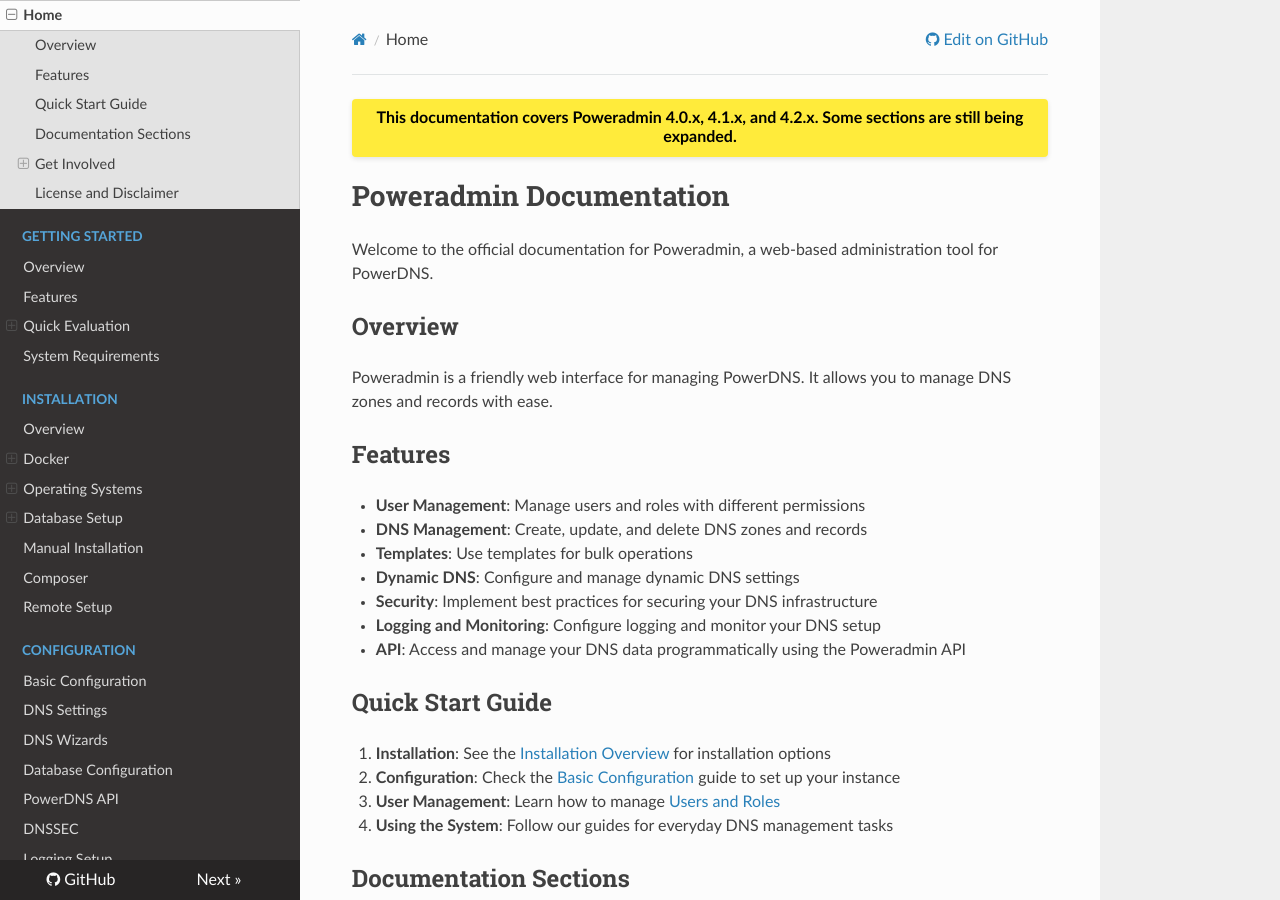
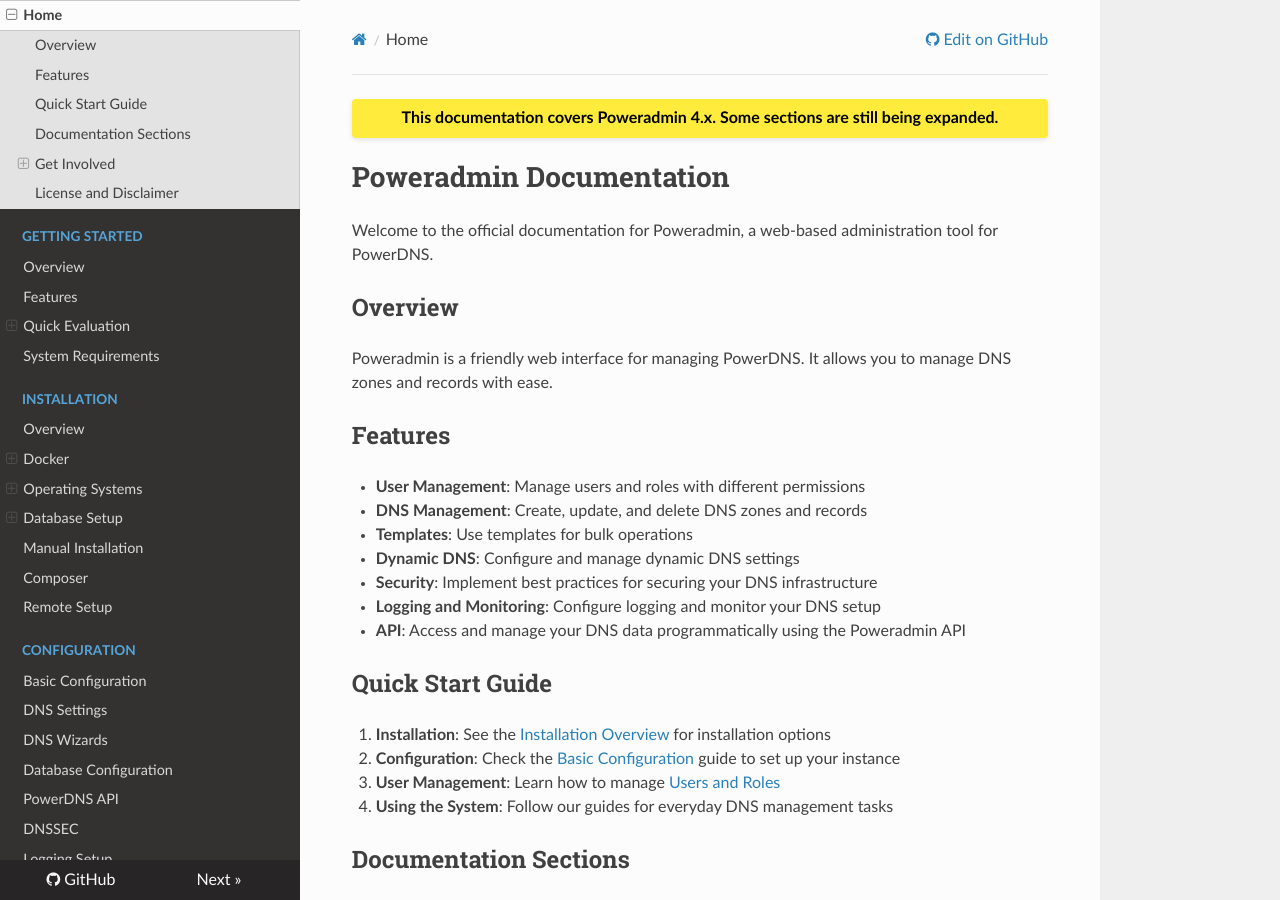
Before and after one commit to poweradmin/poweradmin-docs, an MkDocs documentation site: the page built from docs/index.md, in a window 1280 px wide and 900 px high. Built offline with MkDocs 1.6.1, drawn with Linux system fonts in a browser that asks for light colours; nearby versions of some CDN libraries.

Commit message:
docs: simplify version coverage in announcement banner

```diff
--- a/mkdocs.yml
+++ b/mkdocs.yml
@@ -23,7 +23,7 @@
   - css/extra.css
 
 extra:
-  announcement: "This documentation covers Poweradmin 4.0.x, 4.1.x, and 4.2.x. Some sections are still being expanded."
+  announcement: "This documentation covers Poweradmin 4.x. Some sections are still being expanded."
 
 validation:
   links:
```
